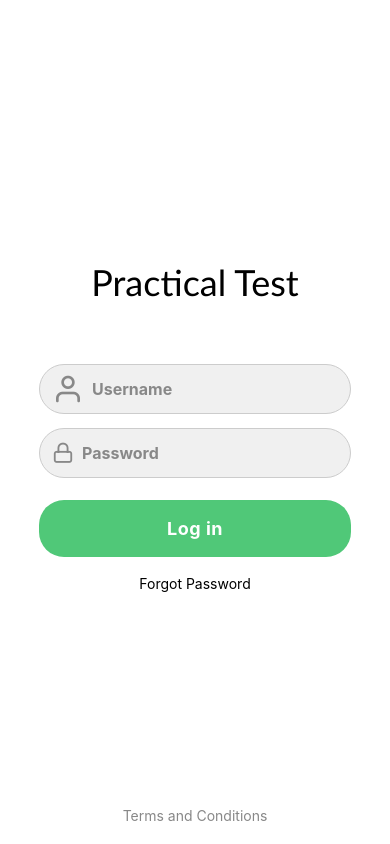
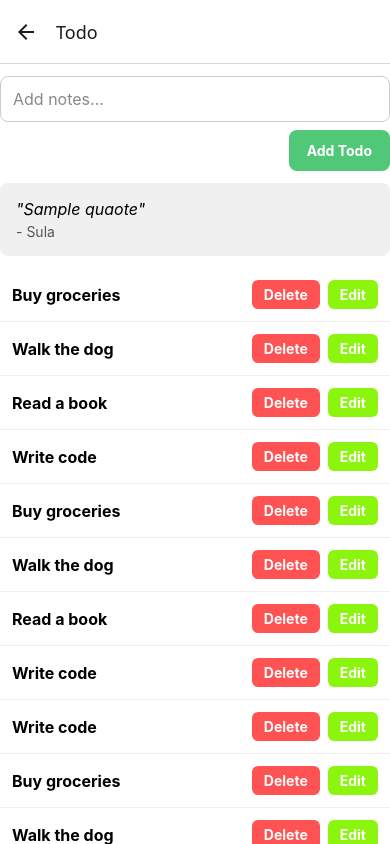
Before and after one commit to bishop7js/MAINFRAME_ASSIGNMENT, a React Native app: screen /todo in a window 390 px wide. Built offline with nearby package versions, Linux system fonts and the light colour scheme.

Commit message:
Todo list push

```diff
--- a/App.tsx
+++ b/App.tsx
@@ -3,6 +3,7 @@ import { StyleSheet, View, Text, ActivityIndicator } from 'react-native';
 import LoginScreen from './src/LoginScreen';
 import HomeScreen from './src/HomeScreen';
 import ItemDetailScreen from './src/ItemDetailScreen';
+import TodoListScreen from './src/TodoListScreen';
 import ProfileScreen from './src/ProfileScreen';
 import SearchScreen from './src/SearchScreen';
 import { NavigationContainer } from '@react-navigation/native';
@@ -14,6 +15,7 @@ import { CartProvider } from './src/contexts/CartContext';
 import CartScreen from './src/CartScreen';
 import { Provider } from 'react-redux';
 import store from './src/store';
+import { TodoProvider } from './src/contexts/TodoContext';
 
 const Stack = createNativeStackNavigator();
 const Tab = createBottomTabNavigator();
@@ -48,6 +50,7 @@ function MainTabs() {
           if (route.name === 'home') iconName = 'home-outline';
           else if (route.name === 'Search') iconName = 'search-outline';
           else if (route.name === 'Profile') iconName = 'person-outline';
+          else if (route.name === 'todo') iconName = 'home';
           return (
             <View style={{ alignItems: 'center' }}>
               <Ionicons name={iconName} size={size} color={color} />
@@ -67,18 +70,30 @@ function MainTabs() {
         },
       })}
     >
-      <Tab.Screen name="home" component={HomeScreen} />
+      <Tab.Screen name="todo" component={TodoListScreen} />
       <Tab.Screen name="Search" component={SearchScreen} />
-      <Tab.Screen name="Profile" component={ProfileScreen} />
     </Tab.Navigator>
   );
 }
 
 function SplashScreen() {
   return (
-    <View style={styles.splashContainer}>
-      <Text style={styles.splashTitle}>MAINFRAME</Text>
-      <ActivityIndicator size="large" color="#50C878" style={{ marginTop: 24 }} />
+    <View
+      style={{
+        flex: 1,
+        backgroundColor: '#fff',
+        justifyContent: 'center',
+        alignItems: 'center',
+      }}
+    >
+      <View
+        style={{
+          width: 100,
+          height: 100,
+          backgroundColor: '#50C878',
+          borderRadius: 12,
+        }}
+      />
     </View>
   );
 }
@@ -97,6 +112,7 @@ function App() {
 
   return (
     <Provider store={store}>
+      <TodoProvider>
         <ProductProvider>
           <CartProvider>
             <View style={styles.container}>
@@ -110,7 +126,7 @@ function App() {
                   <Stack.Screen
                     name="MainTabs"
                     component={MainTabs}
-                  options={{ headerShown: false }}
+                    options={{ headerShown: true, title: 'Todo' }}
                   />
                   <Stack.Screen
                     name="itemDetail"
@@ -126,11 +142,17 @@ function App() {
                     component={CartScreen}
                     options={{ title: 'Cart' }}
                   />
+                  <Stack.Screen
+                    name="todo"
+                    component={TodoListScreen}
+                    options={{ title: 'Todo' }}
+                  />
                 </Stack.Navigator>
               </NavigationContainer>
             </View>
           </CartProvider>
         </ProductProvider>
+      </TodoProvider>
     </Provider>
   );
 }
--- a/src/LoginScreen.js
+++ b/src/LoginScreen.js
@@ -1,19 +1,24 @@
 import React, { useState } from 'react';
-import { View, Text, StyleSheet, TextInput, TouchableOpacity } from 'react-native';
-import Feather from 'react-native-vector-icons/Feather';
+import {
+  View,
+  Text,
+  StyleSheet,
+  TextInput,
+  TouchableOpacity,
+} from 'react-native';
 
 const LoginScreen = ({ navigation }) => {
-  const [username, setUsername] = useState('');
   const [password, setPassword] = useState('');
 
   const currentUser = {
-    username: 'emilys',
-    password: 'emilyspass',
-  }
+    password: '123',
+  };
 
   const handleLogin = () => {
-    if (username === currentUser.username && password === currentUser.password) {
-      navigation.navigate('MainTabs', { screen: 'home' });
+    if (
+      password === currentUser.password
+    ) {
+      navigation.navigate('MainTabs', {screen: 'TodoList'});
     } else {
       alert('Invalid username or password');
     }
@@ -22,22 +27,13 @@ const LoginScreen = ({ navigation }) => {
   return (
     <View style={styles.container}>
       <View style={styles.centerSection}>
-        <Text style={styles.title}>Practical Test</Text>
+        <Text style={styles.title}>To Do</Text>
+        <View style={styles.labelWrapper}>
+          <Text style={styles.labelText}>Enter Password</Text>
+        </View>
+
         <View style={styles.inputWrapper}>
-          <Feather name="user" size={32} color="#888" style={styles.inputIcon} />
           <TextInput
-            placeholder="Username"
-            placeholderTextColor="#888"
-            value={username}
-            onChangeText={setUsername}
-            style={[styles.input, { fontWeight: 'bold' }]}
-            autoCapitalize="none"
-          />
-        </View>
-        <View style={styles.inputWrapper}>
-          <Feather name="lock" size={22} color="#888" style={styles.inputIcon} />
-          <TextInput
-            placeholder="Password"
             placeholderTextColor="#888"
             value={password}
             onChangeText={setPassword}
@@ -46,14 +42,15 @@ const LoginScreen = ({ navigation }) => {
           />
         </View>
         <View style={styles.buttonWrapper}>
-          <TouchableOpacity style={styles.customButton} onPress={handleLogin} activeOpacity={0.8}>
-            <Text style={styles.customButtonText}>Log in</Text>
+          <TouchableOpacity
+            style={styles.customButton}
+            onPress={handleLogin}
+            activeOpacity={0.8}
+          >
+            <Text style={styles.customButtonText}>Unlock</Text>
           </TouchableOpacity>
         </View>
-        <Text style={styles.forgotPassword}>Forgot Password</Text>
       </View>
-      <View style={styles.flexSpacer} />
-      <Text style={styles.terms}>Terms and Conditions</Text>
     </View>
   );
 };
@@ -65,6 +62,17 @@ const styles = StyleSheet.create({
     alignItems: 'center',
     backgroundColor: '#ffffff',
   },
+
+  labelWrapper: {
+    width: '80%',
+    alignItems: 'flex-start',
+    marginBottom: 4,
+  },
+  labelText: {
+    fontSize: 16,
+    color: '#333',
+  },
+
   centerSection: {
     width: '100%',
     alignItems: 'center',
--- a/src/SearchScreen.js
+++ b/src/SearchScreen.js
@@ -13,7 +13,7 @@ const SearchScreen = ({ navigation }) => {
 
     useEffect(() => {
         if (!search) {
-            setFiltered(products);
+            setFiltered([]);
         } else {
             setFiltered(
                 products.filter(
--- /dev/null
+++ b/src/TodoListScreen.js
@@ -0,0 +1,175 @@
+import React, { useEffect, useState} from "react";
+import { View, Text, TextInput, FlatList, TouchableOpacity } from "react-native";
+import { useTodoContext } from "./contexts/TodoContext";
+
+const TodoListScreen = ({navigation}) => {
+    const { sampleTodos, setSampleTodos } = useTodoContext();
+    const [todoTitle, setTodoTitle] = useState('');
+    const [openEditModal, setOpenEditModal] = useState(false);
+    const [editingTodoId, setEditingTodoId] = useState(null);
+
+    console.log("sampleTodos", sampleTodos);
+
+    const handleDelete = (id) => {
+        setSampleTodos(sampleTodos.filter(todo => todo.id !== id));
+    };
+
+    const renderTodoInput = () => {
+        return (
+            <View style={{ marginVertical: 12 }}>
+                <TextInput
+                    placeholder="Add notes..."
+                    placeholderTextColor="#888"
+                    value={todoTitle}
+                    onChangeText={setTodoTitle}
+                    style={{
+                        borderWidth: 1,
+                        borderColor: '#ccc',
+                        borderRadius: 8,
+                        padding: 12,
+                        fontSize: 16,
+                        marginBottom: 8,
+                    }}
+                />
+                <View style={{ flexDirection: 'row', justifyContent: 'flex-end' }}>
+                    <TouchableOpacity
+                        style={{
+                            backgroundColor: "#50C878",
+                            paddingVertical: 12,
+                            paddingHorizontal: 18,
+                            borderRadius: 8,
+                            justifyContent: 'center',
+                            alignItems: 'center',
+                        }}
+                        onPress={() => {
+                            if (todoTitle.trim()) {
+                                setSampleTodos([
+                                    ...sampleTodos,
+                                    {
+                                        id: Date.now(),
+                                        title: todoTitle,
+                                        completed: false,
+                                    },
+                                ]);
+                                setTodoTitle('');
+                            }
+                        }}
+                    >
+                        <Text style={{ color: "#fff", fontWeight: "bold" }}>Add Todo</Text>
+                    </TouchableOpacity>
+                </View>
+            </View>
+        );
+    };
+
+    const renderEditToDoModal = () => {
+        return (
+            <View style={{ padding: 16, backgroundColor: '#fff', borderRadius: 8 }}>
+                <TextInput
+                    placeholder="Edit todo..."
+                    placeholderTextColor="#888"
+                    value={todoTitle}
+                    onChangeText={setTodoTitle}
+                    style={{
+                        borderWidth: 1,
+                        borderColor: '#ccc',
+                        borderRadius: 8,
+                        padding: 12,
+                        fontSize: 16,
+                        marginBottom: 8,
+                    }}
+                />
+                <TouchableOpacity
+                    style={{
+                        backgroundColor: "#50C878",
+                        paddingVertical: 12,
+                        paddingHorizontal: 18,
+                        borderRadius: 8,
+                        justifyContent: 'center',
+                        alignItems: 'center',
+                    }}
+                    onPress={() => {
+                        setSampleTodos(sampleTodos.map(todo =>
+                            todo.id === editingTodoId ? { ...todo, title: todoTitle } : todo
+                        ));
+                        setOpenEditModal(false);
+                        setTodoTitle('');
+                        setEditingTodoId(null);
+                    }}
+                >
+                    <Text style={{ color: "#fff", fontWeight: "bold" }}>Save</Text>
+                </TouchableOpacity>
+            </View>
+        );
+    }
+
+    const handleEdit = (itemId) => {
+        const todoToEdit = sampleTodos.find(todo => todo.id === itemId);
+        if (todoToEdit) {
+            setTodoTitle(todoToEdit.title);
+            setEditingTodoId(itemId);
+            setOpenEditModal(true);
+        }
+    }
+
+    const renderTodoItem = ({ item }) => (
+        <View style={{
+            flexDirection: 'row',
+            alignItems: 'center',
+            padding: 12,
+            borderBottomWidth: 1,
+            borderColor: '#eee'
+        }}>
+            <Text style={{ flex: 1, fontSize: 16, fontWeight: 'bold' }}>{item.title}</Text>
+            <TouchableOpacity
+                onPress={() => handleDelete(item.id)}
+                style={{
+                    backgroundColor: '#ff5252',
+                    paddingVertical: 6,
+                    paddingHorizontal: 12,
+                    borderRadius: 6,
+                }}
+            >
+                <Text style={{ color: '#fff', fontWeight: 'bold' }}>Delete</Text>
+            </TouchableOpacity>
+            <TouchableOpacity
+                onPress={() => handleEdit(item.id)}
+                style={{
+                    backgroundColor: '#8cf50e',
+                    paddingVertical: 6,
+                    paddingHorizontal: 12,
+                    borderRadius: 6,
+                    marginLeft: 8,
+                }}
+            >
+                <Text style={{ color: '#fff', fontWeight: 'bold' }}>Edit</Text>
+            </TouchableOpacity>
+        </View>
+    );
+
+    const renderTodayQuote = () => {
+        return (
+            <View style={{ padding: 16, backgroundColor: '#f0f0f0', borderRadius: 8, marginBottom: 12 }}>
+                <Text style={{ fontSize: 16, fontStyle: 'italic' }}>
+                    "Sample quaote"
+                </Text>
+                <Text style={{ fontSize: 14, color: '#555', marginTop: 4 }}>- Sula</Text>
+            </View>
+        );
+    }
+
+    return (
+        <View style={{ flex: 1, backgroundColor: '#fff' }}>
+            {openEditModal && renderEditToDoModal()}
+            {renderTodoInput()}
+            {renderTodayQuote()}
+            <FlatList
+                data={sampleTodos}
+                keyExtractor={(item) => item.id.toString()}
+                renderItem={renderTodoItem}
+            />
+        </View>
+    );
+};
+
+export default TodoListScreen;
--- /dev/null
+++ b/src/contexts/TodoContext.js
@@ -0,0 +1,31 @@
+import React, { createContext, useContext, useState } from "react";
+
+const sampleTodosData = [
+    { id: 1, title: 'Buy groceries', completed: false },
+    { id: 2, title: 'Walk the dog', completed: true },
+    { id: 3, title: 'Read a book', completed: false },
+    { id: 4, title: 'Write code', completed: true },
+    { id: 5, title: 'Buy groceries', completed: false },
+    { id: 6, title: 'Walk the dog', completed: true },
+    { id: 7, title: 'Read a book', completed: false },
+    { id: 8, title: 'Write code', completed: true },
+    { id: 9, title: 'Write code', completed: true },
+    { id: 10, title: 'Buy groceries', completed: false },
+    { id: 11, title: 'Walk the dog', completed: true },
+    { id: 12, title: 'Read a book', completed: false },
+    { id: 13, title: 'Write code', completed: true },
+];
+
+const TodoContext = createContext();
+
+export const TodoProvider = ({ children }) => {
+    const [sampleTodos, setSampleTodos] = useState(sampleTodosData);
+
+    return (
+        <TodoContext.Provider value={{ sampleTodos, setSampleTodos }}>
+            {children}
+        </TodoContext.Provider>
+    );
+};
+
+export const useTodoContext = () => useContext(TodoContext);
```
Lines whose indentation alone changed are shown as unchanged.
